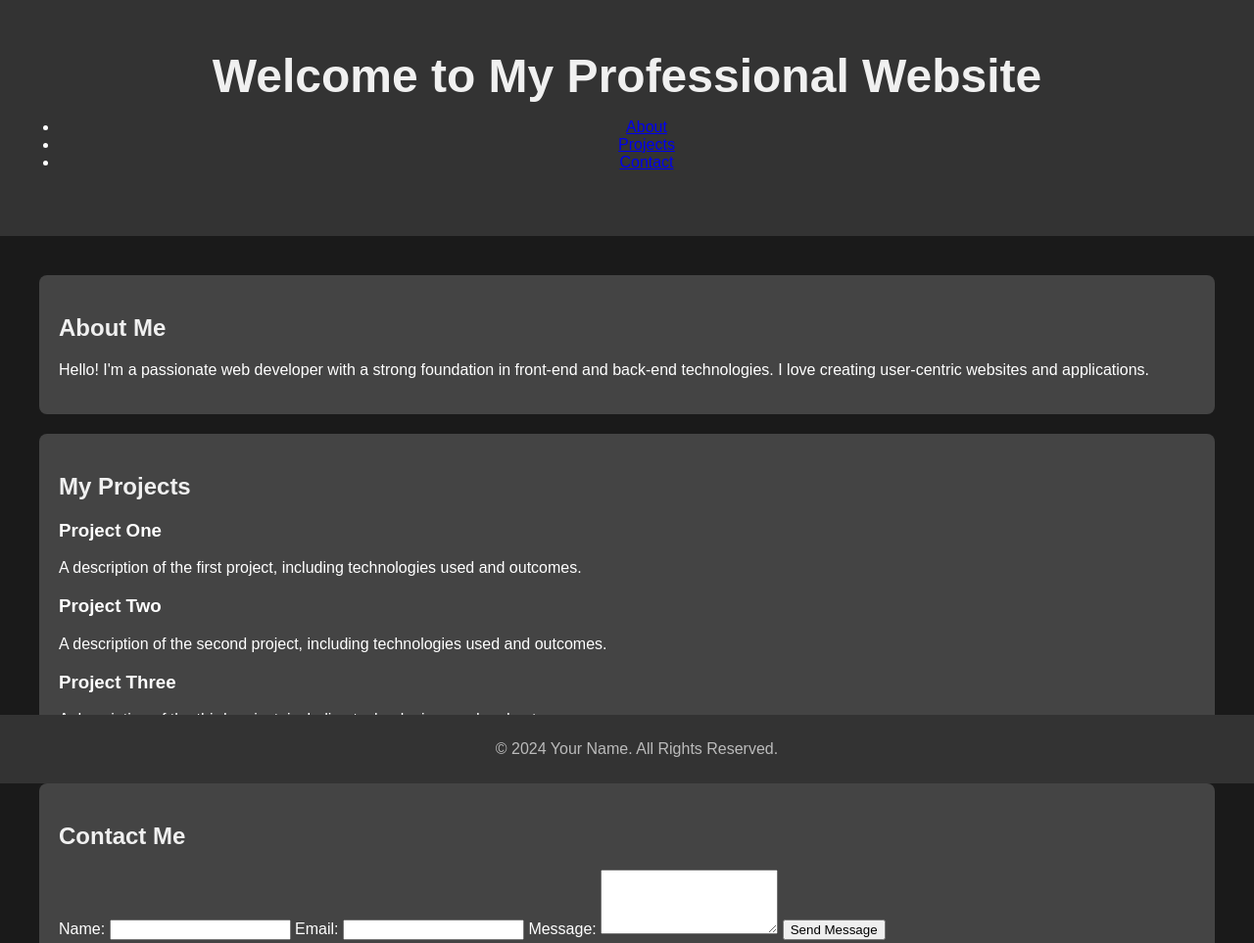
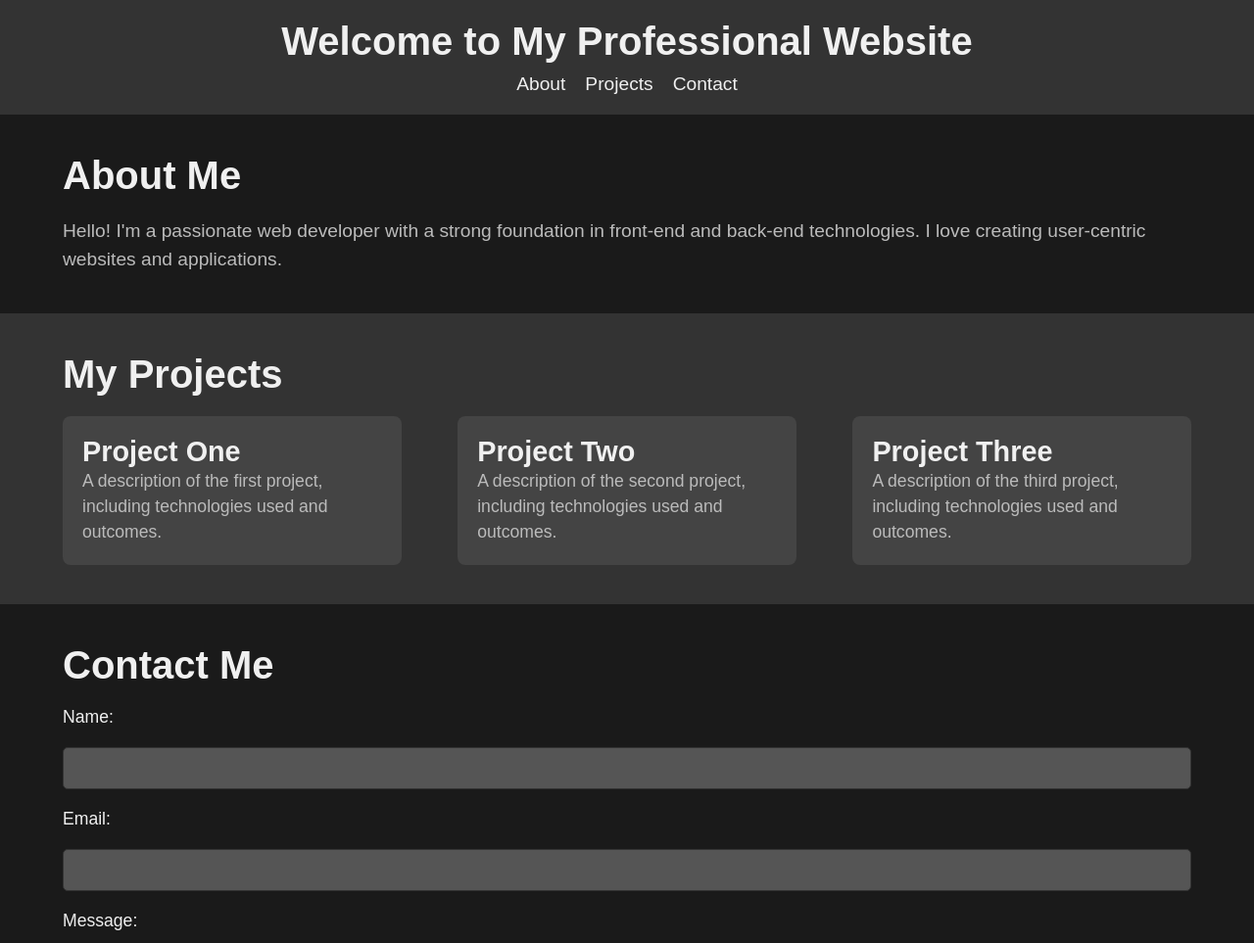
Before and after one commit to VytkaLIT/IMONE, a plain HTML site: page index.html in a window 1280 px wide. Shown: the top 963 px of the page at 98% size. Drawn offline with Linux system fonts and the light colour scheme.

Commit message:
Update styles.css

```diff
--- a/styles.css
+++ b/styles.css
@@ -1,52 +1,155 @@
-/* General styles */
-body {
-    font-family: Arial, sans-serif;
-    color: white;
-    background-color: #1a1a1a;
+/* General Styles */
+* {
     margin: 0;
     padding: 0;
+    box-sizing: border-box;
 }
 
-header {
-    background-color: #333;
-    text-align: center;
-    padding: 50px 20px;
+body {
+    font-family: 'Arial', sans-serif;
+    background-color: #1a1a1a;
+    color: #fff;
 }
 
-header h1 {
-    font-size: 3em;
-    margin: 0;
-    color: #f0f0f0;
-}
-
-header p {
-    font-size: 1.2em;
-    color: #bbb;
-}
-
-main {
-    padding: 20px;
+.container {
+    width: 90%;
     max-width: 1200px;
     margin: 0 auto;
 }
 
-section {
-    background-color: #444;
-    margin: 20px 0;
-    padding: 20px;
-    border-radius: 8px;
+/* Header */
+header {
+    background-color: #333;
+    padding: 20px 0;
 }
 
-section h2 {
+header h1 {
+    font-size: 2.5em;
+    color: #f0f0f0;
+    text-align: center;
+    margin-bottom: 10px;
+}
+
+nav ul {
+    list-style-type: none;
+    display: flex;
+    justify-content: center;
+    gap: 20px;
+}
+
+nav ul li a {
+    color: #f0f0f0;
+    text-decoration: none;
+    font-size: 1.2em;
+}
+
+nav ul li a:hover {
+    text-decoration: underline;
+}
+
+/* Main Sections */
+.section {
+    padding: 40px 0;
+}
+
+.bg-dark {
+    background-color: #333;
+}
+
+h2 {
+    font-size: 2.5em;
+    margin-bottom: 20px;
     color: #f0f0f0;
 }
 
+p {
+    font-size: 1.2em;
+    line-height: 1.5;
+    color: #bbb;
+}
+
+.projects-list {
+    display: flex;
+    gap: 20px;
+    justify-content: space-between;
+}
+
+.project-item {
+    background-color: #444;
+    padding: 20px;
+    border-radius: 8px;
+    width: 30%;
+}
+
+.project-item h3 {
+    font-size: 1.8em;
+    color: #f0f0f0;
+}
+
+.project-item p {
+    font-size: 1.1em;
+    color: #bbb;
+}
+
+/* Form */
+form {
+    display: flex;
+    flex-direction: column;
+    gap: 20px;
+}
+
+label {
+    font-size: 1.1em;
+    color: #f0f0f0;
+}
+
+input, textarea {
+    padding: 10px;
+    font-size: 1.1em;
+    border: 1px solid #333;
+    background-color: #555;
+    color: #fff;
+    border-radius: 5px;
+}
+
+button {
+    padding: 10px 20px;
+    font-size: 1.1em;
+    background-color: #666;
+    border: none;
+    border-radius: 5px;
+    color: #fff;
+    cursor: pointer;
+}
+
+button:hover {
+    background-color: #888;
+}
+
+/* Footer */
 footer {
+    background-color: #333;
+    padding: 20px 0;
     text-align: center;
-    padding: 10px;
-    background-color: #333;
+}
+
+footer p {
     color: #bbb;
-    position: fixed;
-    bottom: 0;
-    width: 100%;
+    font-size: 1em;
 }
+
+/* Responsive Design */
+@media (max-width: 768px) {
+    .projects-list {
+        flex-direction: column;
+    }
+
+    .project-item {
+        width: 100%;
+    }
+
+    nav ul {
+        flex-direction: column;
+        gap: 10px;
+    }
+}
```
